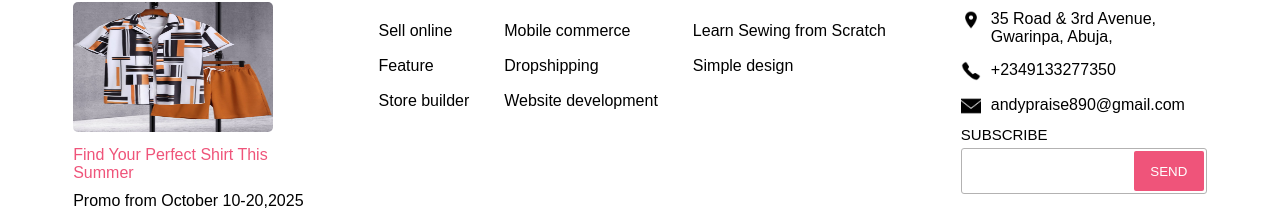
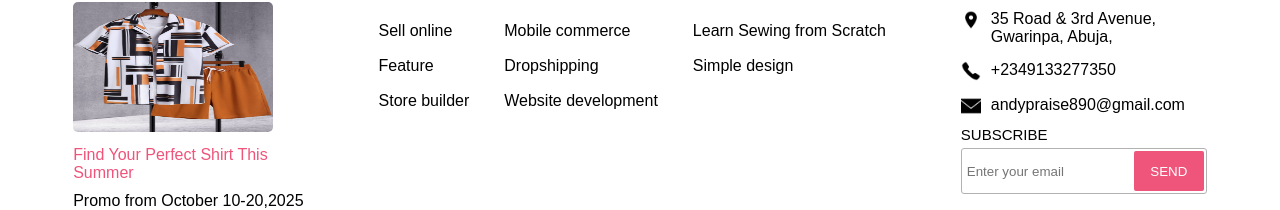
Before and after one commit to Andypraise/cloth-store, a React (Vite) app: page / in a window 1280 px wide. Shown: the part 3660-3870 px from the top of the page. Built offline with nearby package versions, Linux system fonts and the light colour scheme.

Commit message:
another commit

```diff
--- a/src/components/Footer/Footer.jsx
+++ b/src/components/Footer/Footer.jsx
@@ -1,14 +1,25 @@
-import React from "react";
+import React, { useState } from "react";
 import "./Footer.css";
 import footerImage from "../../assets/image3.png";
 import locateImage from "../../assets/image15.png";
 import mailImage from "../../assets/image12.png";
 import phoneImage from "../../assets/image14.png";
 import FooterAds from "./FooterAds";
+
 function Footer() {
+  const [email, setEmail] = useState("");
+  const [subscribed, setSubscribed] = useState(false);
+
+  const handleSubscribe = () => {
+    if (!email) return alert("Please enter your email!");
+    setSubscribed(true);
+    setEmail(""); // clear input
+  };
+
   return (
     <div>
-       <FooterAds />
+      <FooterAds />
+
       <div className="footer-link">
         <div className="footer-img">
           <h4>PROMO</h4>
@@ -19,62 +30,58 @@ function Footer() {
           </p>
           <p>Promo from October 10-20,2025</p>
         </div>
+
         <div className="footer-link-2">
           <h4>QUICK LINKS</h4>
           <div className="link">
             <ul>
-              <li>
-                <a href="">Sell online</a>
-              </li>
-              <li>
-                <a href="">Feature</a>
-              </li>
-              <li>
-                <a href="">Store builder</a>
-              </li>
+              <li><a href="">Sell online</a></li>
+              <li><a href="">Feature</a></li>
+              <li><a href="">Store builder</a></li>
             </ul>
             <ul>
-              <li>
-                <a href="">Mobile commerce</a>
-              </li>
-              <li>
-                <a href="">Dropshipping</a>
-              </li>
-              <li>
-                <a href="">Website development</a>
-              </li>
+              <li><a href="">Mobile commerce</a></li>
+              <li><a href="">Dropshipping</a></li>
+              <li><a href="">Website development</a></li>
             </ul>
             <ul>
-              <li>
-                <a href="">Learn Sewing from Scratch</a>
-              </li>
+              <li><a href="">Learn Sewing from Scratch</a></li>
               <li><a href="">Simple design</a></li>
             </ul>
           </div>
         </div>
+
         <div className="contact">
           <h4>CONTACT INFO</h4>
           <div className="contact-img">
-            <img src={locateImage} alt="" width="20px" height="20px" />{" "}
-            <p>
-              35 Road & 3rd Avenue, <br />
-              Gwarinpa, Abuja,
-            </p>
+            <img src={locateImage} alt="" width="20px" height="20px" />
+            <p>35 Road & 3rd Avenue, <br />Gwarinpa, Abuja,</p>
           </div>
           <div className="contact-img">
-            <img src={phoneImage} alt="" width="20px" height="20px" />{" "}
+            <img src={phoneImage} alt="" width="20px" height="20px" />
             <p>+2349133277350</p>
           </div>
           <div className="contact-img">
-            <img src={mailImage} alt="" width="20px" height="20px" />{" "}
+            <img src={mailImage} alt="" width="20px" height="20px" />
             <p>andypraise890@gmail.com</p>
           </div>
+
+          {/* Subscribe Section */}
           <div className="input-detail">
             <h4>SUBSCRIBE</h4>
-            <div className="detail">
-                <input type="email" name="" id="" />
-                <button>SEND</button>
-            </div>
+            {subscribed ? (
+              <p className="thank-you">🎉 Thanks for subscribing!</p>
+            ) : (
+              <div className="detail">
+                <input
+                  type="email"
+                  placeholder="Enter your email"
+                  value={email}
+                  onChange={(e) => setEmail(e.target.value)}
+                />
+                <button onClick={handleSubscribe}>SEND</button>
+              </div>
+            )}
           </div>
         </div>
       </div>
```
